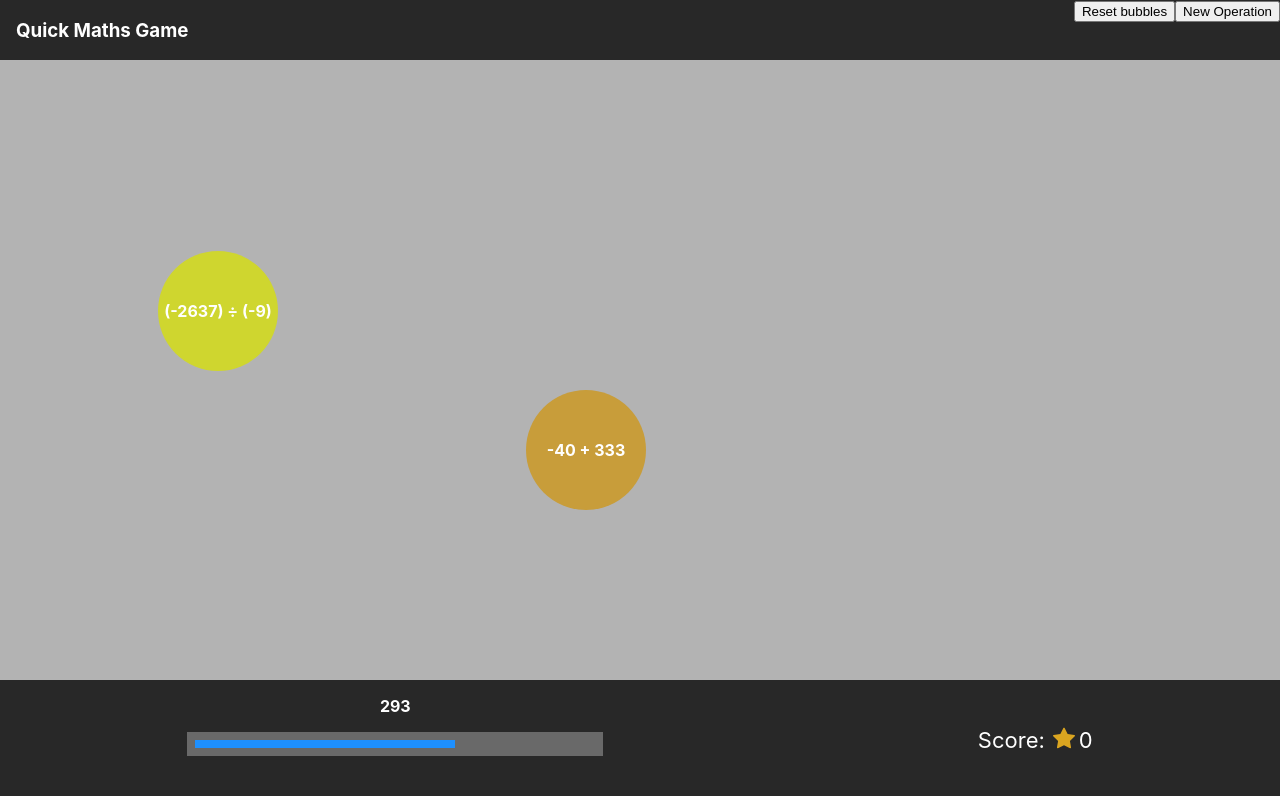
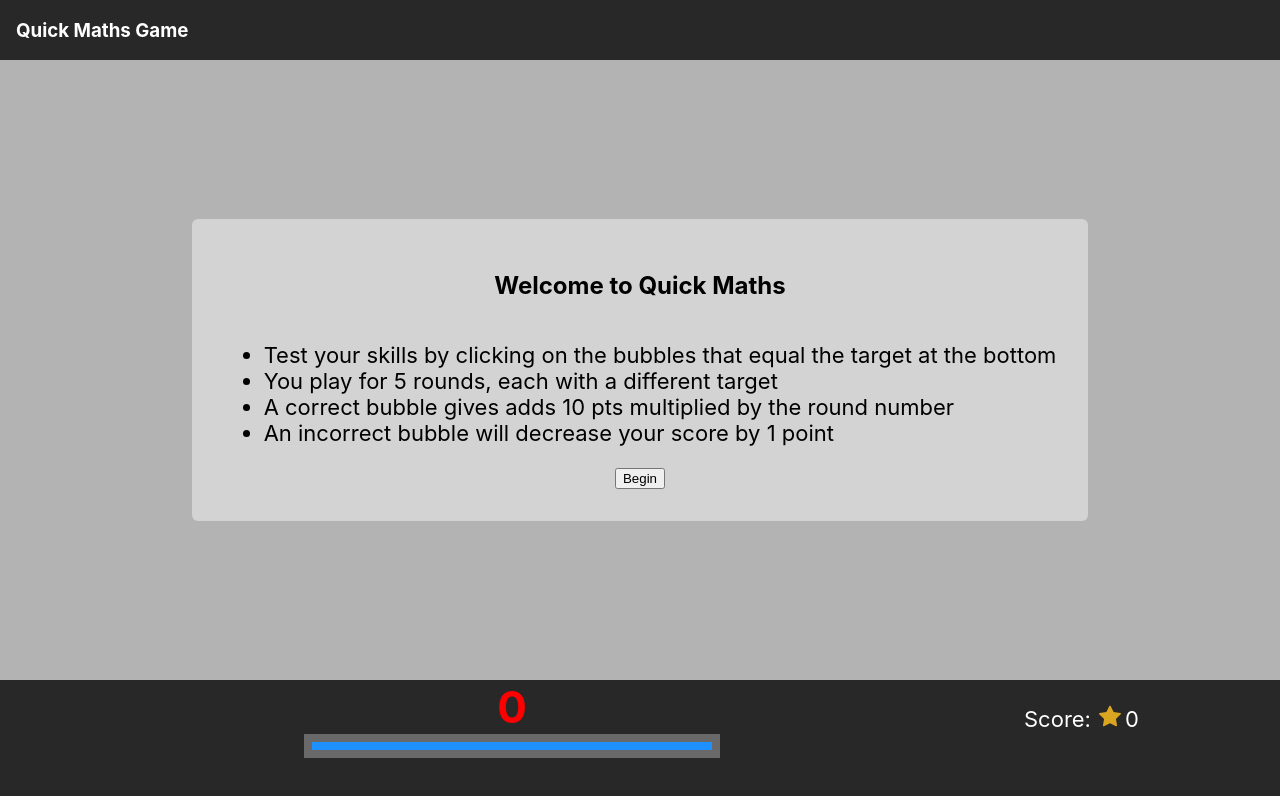
Before and after one commit to ericjardon/quickmaths, a React (Create React App) app: page / in a window 1280 px wide. Shown: the top 796 px of the page. Built offline with nearby package versions, Linux system fonts and the light colour scheme.

Commit message:
implement welcome screen and welcome state

```diff
--- a/src/App.tsx
+++ b/src/App.tsx
@@ -9,18 +9,19 @@ import { Addition, Division, Product, getTargetNumber, getRandomOperation } from
 
 const App: FC<any> = () => {
 
-  const [gameStatus, setGameStatus] = useState<string>("active");
+  const [gameStatus, setGameStatus] = useState<string>("welcome"); // 'welcome' | 'active' | 'endRound'
   const [bubbles, setBubbles] = useState<number[]>([]); //Addition[] | Division[] | Product[]
   const [bubbleKey, setBubbleKey] = useState<number>(0);
   const [score, setScore] = useState<number>(0);
   const [currentTarget, setCurrentTarget] = useState<number>(0);
   const [currentRound, setCurrentRound] = useState<number>(0);  // increasing difficulty
   const [multiplier, setMultiplier] = useState<number>(0);
+  const [bubbleLifespan, setBubbleLifespan] = useState<number>(4);
 
-  useEffect(() => {
+  /* useEffect(() => {
     console.log("Generate new round");
     generateNewRound();
-  }, [])
+  }, []) */
 
 
   /* Note: setInterval is a function of the window object. Whichever callback we pass to it, it will contain
@@ -37,6 +38,7 @@ const App: FC<any> = () => {
     setCurrentRound(currentRound => currentRound + 1);
 
     let target: number = getTargetNumber();
+    console.log("Starting round");
     setGameStatus("active");
     setCurrentTarget(target);
     console.log("Next round! Target=", target);
@@ -50,6 +52,7 @@ const App: FC<any> = () => {
   }
 
   const roundHasEnded = () => {
+    console.log("Round has ended");
     setGameStatus("endRound");
   }
 
@@ -58,12 +61,14 @@ const App: FC<any> = () => {
     setScore(score => score + points);
   }
 
-  /* console.log("Re render with bubbles:", bubbles);
-  console.log("Current key", bubbleKey); */
 
   if (gameStatus === "dev")
     return (
       <div className="App" style={{ display: 'flex', justifyContent: 'space-around', alignItems: 'center' }}>
+        <nav className="App-nav">
+          <button onClick={resetBubbles}>Reset bubbles</button>
+          <button onClick={getNewBubble}>New Operation</button>
+        </nav>
         <Bubble key={1} target={currentTarget} lifespan={10} addToScore={addToScore} multiplier={multiplier} />
       </div>
     )
@@ -72,10 +77,6 @@ const App: FC<any> = () => {
 
       <header className="App-header">
         <h3 style={{ marginLeft: '16px' }}>Quick Maths Game</h3>
-        <nav className="App-nav">
-          <button onClick={resetBubbles}>Reset bubbles</button>
-          <button onClick={getNewBubble}>New Operation</button>
-        </nav>
       </header>
 
       <main>
@@ -83,13 +84,17 @@ const App: FC<any> = () => {
           <GameMenu status={gameStatus} round={currentRound} startNextRound={generateNewRound} />
 
           {gameStatus === "active" && bubbles.map((bkey, index) => (
-            <Bubble key={index} target={currentTarget} lifespan={4} addToScore={addToScore} multiplier={multiplier} />
+            <Bubble key={index} target={currentTarget} lifespan={bubbleLifespan} addToScore={addToScore} multiplier={multiplier} />
           ))}
         </div>
 
-        <section id="bottom-bar" style={{ display: 'flex', flexDirection: 'row', justifyContent: 'space-around' }}>
-          <Timebox target={currentTarget} roundHasEnded={roundHasEnded} createBubble={getNewBubble} />
-          <ScoreTag score={score} />
+        <section id="bottom-bar">
+          <div style={{ width: '80%' }}>
+            <Timebox status={gameStatus} target={currentTarget} roundHasEnded={roundHasEnded} createBubble={getNewBubble} />
+          </div>
+          <div style={{ width: '20%', paddingTop: '25px' }}>
+            <ScoreTag score={score} />
+          </div>
         </section>
       </main>
     </div>
--- a/src/components/Bubble/bubble.module.css
+++ b/src/components/Bubble/bubble.module.css
@@ -5,6 +5,12 @@
     display:inline-flex;
     align-items: center;
     justify-content: center;
+    box-shadow: 0 6px 18px 0 rgba(0, 29, 124, 0.08), 0 6px 5px -3px rgba(0, 0, 0, 0.12);
+}
+
+.bubble:active {
+    filter: 'grayscale(30%) !important';
+    box-shadow: none;
 }
 
 .bubble-text {
--- a/src/components/GameMenu/GameMenu.tsx
+++ b/src/components/GameMenu/GameMenu.tsx
@@ -11,6 +11,22 @@ const GameMenu: FC<GameMenuProps> = ({
     if (status === "active")
         return (
             <></>
+        )
+
+    if (status === "welcome")
+        return (
+            <div className={styles.welcomeMenu}>
+                <h2>Welcome to Quick Maths</h2>
+
+                <ul>
+                    <li>Test your skills by clicking on the bubbles that equal the target at the bottom</li>
+                    <li>You play for 5 rounds, each with a different target</li>
+                    <li>A correct bubble gives adds 10 pts multiplied by the round number</li>
+                    <li>An incorrect bubble will decrease your score by 1 point</li>
+                </ul>
+
+                <button onClick={() => startNextRound()}>Begin</button>
+            </div>
         )
 
     if (status === "endRound")
--- a/src/components/GameMenu/gamemenu.module.css
+++ b/src/components/GameMenu/gamemenu.module.css
@@ -4,12 +4,33 @@
     width: 360px;
     height: 128px;
     padding:32px;
+    border-radius: 6px;
     display: flex;
-    justify-content: space-evenly;
+    justify-content: space-around;
     align-items: center;
     flex-direction: column;
     color:dodgerblue;
     font-weight: 700;
     font-size: 36px;
+
+}
+
+.endRound p {
+    margin: 0;
+}
+
+
+.welcomeMenu {
+    background-color:lightgray;
+    width: auto;
+    height: auto;
+    padding: 32px;
     border-radius: 6px;
+    display: flex;
+    align-items: center;
+    flex-direction: column;
 }
+
+.welcomeMenu ul {
+    font-size: 22px;
+}
--- a/src/components/ScoreTag/ScoreTag.tsx
+++ b/src/components/ScoreTag/ScoreTag.tsx
@@ -7,8 +7,8 @@ const ScoreTag: FC<ScoreTagProps> = ({
     score,
 }) => {
     return (
-        <div style={{ display: 'inline-flex', alignItems: 'center', fontSize: '22px', color: '#fff' }}>
-            Score: <span style={{ marginLeft: '8px', marginRight: '4px', color: '#DAA520' }}><BsStarFill /></span> {score}
+        <div className={styles.scoretag}>
+            Score: <span className={styles.star}><BsStarFill /></span> {score}
         </div>
     )
 }
--- a/src/components/ScoreTag/scoretag.module.css
+++ b/src/components/ScoreTag/scoretag.module.css
@@ -0,0 +1,13 @@
+.scoretag {
+    display: inline-flex;
+    align-items: center;
+    font-size: 22px;
+    color: #fff;
+}
+
+.star {
+    margin-left: 8px;
+    margin-right: 4px;
+    color: #DAA520;
+
+}
--- a/src/components/Timebox/Timebox.tsx
+++ b/src/components/Timebox/Timebox.tsx
@@ -5,6 +5,7 @@ import styles from './timebox.module.css'
 const roundSeconds = 15;
 
 const Timebox: FC<TimeBoxProps> = ({
+    status,
     target,
     roundHasEnded,
     createBubble,
@@ -16,6 +17,7 @@ const Timebox: FC<TimeBoxProps> = ({
     }, [target])
 
     useEffect(() => {
+        if (status !== 'active') return;
 
         if (timer > 0) {
 
@@ -30,11 +32,12 @@ const Timebox: FC<TimeBoxProps> = ({
             return () => {
                 clearTimeout(timerId);
             }
-        } else {
+        }
+        if (timer === 0 && status === 'active') {
             roundHasEnded();
         }
 
-    }, [timer]);
+    }, [timer, status]);
 
     const calculatedWidth = `${Math.floor((timer / roundSeconds) * 100)}%`;
 
--- a/src/components/Timebox/timebox.module.css
+++ b/src/components/Timebox/timebox.module.css
@@ -1,7 +1,8 @@
 .timebox {
     display: flex;
     flex-direction: column;
-    flex-wrap: wrap;
+    justify-content: center;
+    align-items: center;
 }
 
 .timebarParent {
@@ -20,7 +21,9 @@
 }
 
 .targetText {
-    color: white;
+    color:red;
+    margin: 0;
+    font-size: 44px;
     font-weight: 700;
     width:100%;
     text-align: center;
--- a/src/components/interfaces.tsx
+++ b/src/components/interfaces.tsx
@@ -12,6 +12,7 @@ export interface BubbleProps {
 }
 
 export interface TimeBoxProps {
+    status: string;
     target: number;
     createBubble: () => void;
     roundHasEnded: () => void;
--- a/src/global.css
+++ b/src/global.css
@@ -32,7 +32,9 @@ main {
 }
 
 #bubbles-container {
-  display: block;
+  display: flex;
+  justify-content: center;
+  align-items: center;
   position: relative;
   height: calc(100% - 120px);
   width: 100%;
@@ -43,4 +45,7 @@ main {
   height: 120px;
   width: 100%;
   background-color: #282828;
+  display: flex;
+  flex-direction: row;
+  justify-content: space-around;
 }
--- a/src/utils/math.ts
+++ b/src/utils/math.ts
@@ -209,5 +209,3 @@ export const getTargetNumber = () => {
 
     return sign * val;
 }
-
-test();
```
Also changed, not shown: todos.txt.
